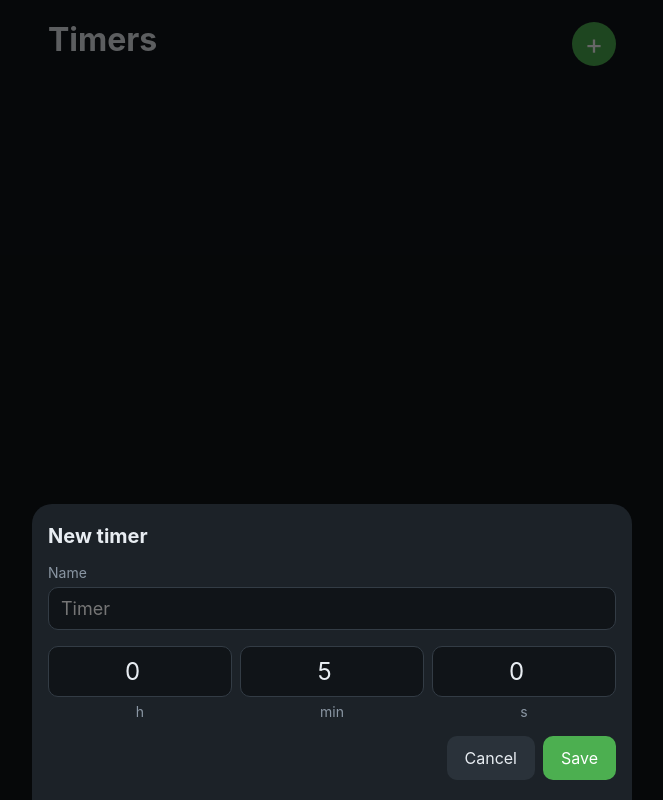
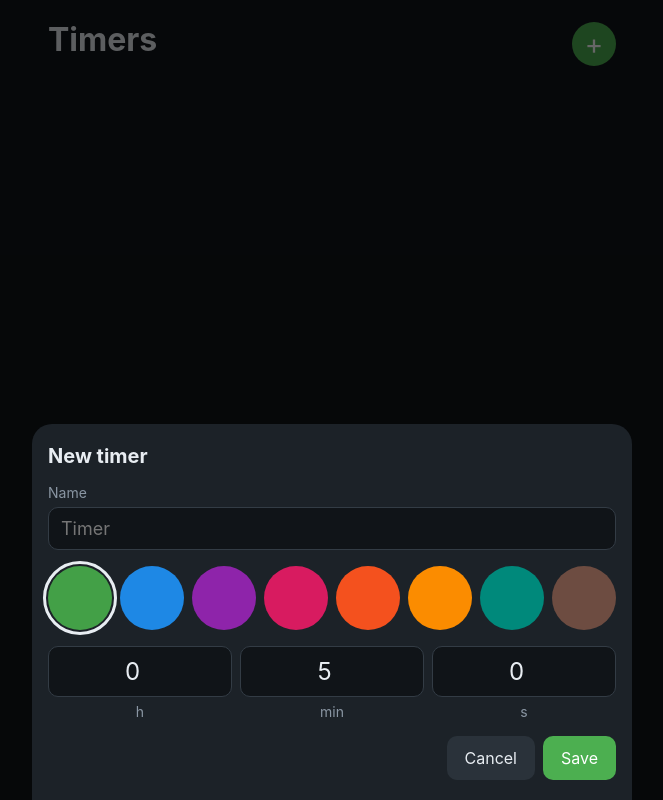
Before and after one commit to pglira/timers, a React (Vite) app: page / in a window 1280 px wide. Both pictures are taken after a click on the button "Add timer". Shown: the whole page, without its empty margins (308-971 px from the left). Built offline with nearby package versions, Linux system fonts and the light colour scheme.

Commit message:
Add an individual color for each timer

```diff
--- a/src/App.css
+++ b/src/App.css
@@ -79,6 +79,7 @@ ul {
 }
 
 .timer {
+  --color: var(--accent);
   position: relative;
   overflow: hidden;
   display: flex;
@@ -87,13 +88,14 @@ ul {
   padding: 12px 12px 12px 16px;
   border-radius: 16px;
   background: var(--card);
+  border-left: 6px solid var(--color);
 }
 
 .bar {
   position: absolute;
   inset: auto 0 0 0;
   height: 4px;
-  background: var(--accent);
+  background: var(--color);
   transform-origin: left;
   transition: transform 0.2s linear;
 }
@@ -152,7 +154,7 @@ ul {
 }
 
 .toggle {
-  background: var(--accent);
+  background: var(--color);
   color: #fff;
 }
 
@@ -206,6 +208,22 @@ ul {
   width: 100%;
 }
 
+.colors {
+  display: grid;
+  grid-template-columns: repeat(8, 1fr);
+  gap: 8px;
+}
+
+.swatch {
+  aspect-ratio: 1;
+  border-radius: 50%;
+}
+
+.swatch[aria-checked='true'] {
+  outline: 3px solid var(--text);
+  outline-offset: 2px;
+}
+
 .duration {
   display: grid;
   grid-template-columns: repeat(3, 1fr);
--- a/src/App.tsx
+++ b/src/App.tsx
@@ -1,11 +1,13 @@
-import { useEffect, useState } from 'react';
+import { type CSSProperties, useEffect, useState } from 'react';
 import {
+  COLORS,
   type Timer,
   createTimer,
   edit,
   finish,
   formatDuration,
   loadTimers,
+  nextColor,
   remainingMs,
   reset,
   saveTimers,
@@ -91,7 +93,11 @@ export default function App() {
           const progress = timer.durationMs > 0 ? left / timer.durationMs : 0;
           const state = timer.finished ? 'finished' : running ? 'running' : 'stopped';
           return (
-            <li key={timer.id} className={`timer ${state}`}>
+            <li
+              key={timer.id}
+              className={`timer ${state}`}
+              style={{ '--color': timer.color } as CSSProperties}
+            >
               <div className="bar" style={{ transform: `scaleX(${progress})` }} />
               <button className="info" onClick={() => setEditing(timer.id)}>
                 <span className="name">{timer.name}</span>
@@ -123,10 +129,11 @@ export default function App() {
         <TimerForm
           key={editing}
           timer={editingTimer}
+          defaultColor={nextColor(timers)}
           onCancel={() => setEditing(null)}
-          onSave={(name, durationMs) => {
-            if (editingTimer) update(editingTimer.id, (t) => edit(t, name, durationMs));
-            else setTimers((ts) => [...ts, createTimer(name, durationMs)]);
+          onSave={(name, color, durationMs) => {
+            if (editingTimer) update(editingTimer.id, (t) => edit(t, name, color, durationMs));
+            else setTimers((ts) => [...ts, createTimer(name, color, durationMs)]);
             setEditing(null);
           }}
           onDelete={
@@ -145,14 +152,16 @@ export default function App() {
 
 interface TimerFormProps {
   timer: Timer | undefined;
-  onSave: (name: string, durationMs: number) => void;
+  defaultColor: string;
+  onSave: (name: string, color: string, durationMs: number) => void;
   onCancel: () => void;
   onDelete?: () => void;
 }
 
-function TimerForm({ timer, onSave, onCancel, onDelete }: TimerFormProps) {
+function TimerForm({ timer, defaultColor, onSave, onCancel, onDelete }: TimerFormProps) {
   const initial = splitDuration(timer?.durationMs ?? 5 * 60 * 1000);
   const [name, setName] = useState(timer?.name ?? '');
+  const [color, setColor] = useState(timer?.color ?? defaultColor);
   const [h, setH] = useState(String(initial.h));
   const [m, setM] = useState(String(initial.m));
   const [s, setS] = useState(String(initial.s));
@@ -167,7 +176,7 @@ function TimerForm({ timer, onSave, onCancel, onDelete }: TimerFormProps) {
         onClick={(e) => e.stopPropagation()}
         onSubmit={(e) => {
           e.preventDefault();
-          if (durationMs > 0) onSave(name.trim() || 'Timer', durationMs);
+          if (durationMs > 0) onSave(name.trim() || 'Timer', color, durationMs);
         }}
       >
         <h2>{timer ? 'Edit timer' : 'New timer'}</h2>
@@ -175,6 +184,20 @@ function TimerForm({ timer, onSave, onCancel, onDelete }: TimerFormProps) {
           Name
           <input value={name} onChange={(e) => setName(e.target.value)} placeholder="Timer" />
         </label>
+        <div className="colors" role="radiogroup" aria-label="Color">
+          {COLORS.map((c, i) => (
+            <button
+              key={c}
+              type="button"
+              role="radio"
+              aria-checked={c === color}
+              aria-label={`Color ${i + 1}`}
+              className="swatch"
+              style={{ background: c }}
+              onClick={() => setColor(c)}
+            />
+          ))}
+        </div>
         <div className="duration">
           <DurationField label="h" value={h} onChange={setH} />
           <DurationField label="min" value={m} onChange={setM} />
--- a/src/timers.ts
+++ b/src/timers.ts
@@ -1,6 +1,7 @@
 export interface Timer {
   id: string;
   name: string;
+  color: string;
   durationMs: number;
   // Remaining time of a stopped timer.
   remainingMs: number;
@@ -11,11 +12,32 @@ export interface Timer {
 
 const STORAGE_KEY = 'timers.v1';
 
+// Colors that the user can select for a timer.
+export const COLORS = [
+  '#43a047',
+  '#1e88e5',
+  '#8e24aa',
+  '#d81b60',
+  '#f4511e',
+  '#fb8c00',
+  '#00897b',
+  '#6d4c41',
+];
+
+// Return the first color that no timer uses, or cycle through COLORS when all
+// colors are in use.
+export function nextColor(timers: Timer[]): string {
+  const used = new Set(timers.map((t) => t.color));
+  return COLORS.find((c) => !used.has(c)) ?? COLORS[timers.length % COLORS.length];
+}
+
 export function loadTimers(): Timer[] {
   try {
     const raw = localStorage.getItem(STORAGE_KEY);
     const parsed: unknown = raw ? JSON.parse(raw) : [];
-    return Array.isArray(parsed) ? (parsed as Timer[]) : [];
+    if (!Array.isArray(parsed)) return [];
+    // Timers stored without a color get the first color.
+    return (parsed as Timer[]).map((t) => ({ ...t, color: t.color ?? COLORS[0] }));
   } catch {
     return [];
   }
@@ -29,10 +51,11 @@ export function saveTimers(timers: Timer[]): void {
   }
 }
 
-export function createTimer(name: string, durationMs: number): Timer {
+export function createTimer(name: string, color: string, durationMs: number): Timer {
   return {
     id: crypto.randomUUID(),
     name,
+    color,
     durationMs,
     remainingMs: durationMs,
     endAt: null,
@@ -64,9 +87,9 @@ export function finish(timer: Timer): Timer {
   return { ...timer, endAt: null, remainingMs: 0, finished: true };
 }
 
-export function edit(timer: Timer, name: string, durationMs: number): Timer {
-  if (durationMs === timer.durationMs) return { ...timer, name };
-  return { ...timer, name, durationMs, remainingMs: durationMs, endAt: null, finished: false };
+export function edit(timer: Timer, name: string, color: string, durationMs: number): Timer {
+  if (durationMs === timer.durationMs) return { ...timer, name, color };
+  return { ...reset({ ...timer, durationMs }), name, color };
 }
 
 export function splitDuration(ms: number): { h: number; m: number; s: number } {
```
